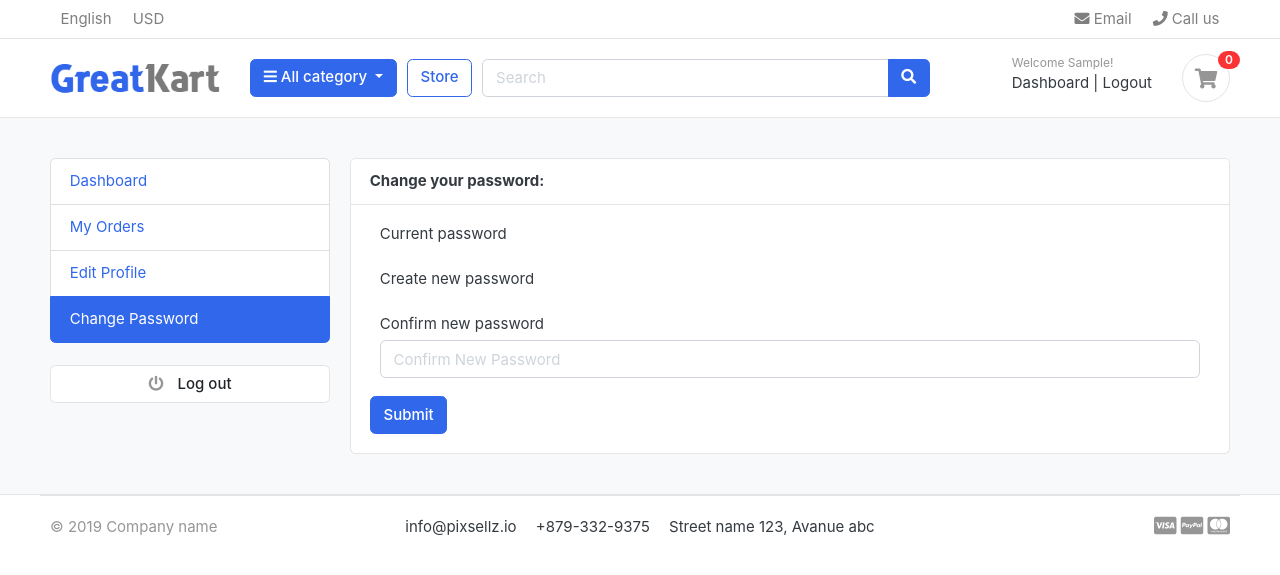
After one commit to IvanBondarenkoIT/GreatCartDjango, a Django app: page /accounts/change_password/ in a window 1280 px wide. The commit adds this page. Shown: the top 575 px of the page. Run offline with Django 5.2, Linux system fonts and the light colour scheme; the visitor is signed in with stand-in values (Sample User, id 1); data that the repository does not hold is empty; some libraries are stand-ins or nearby versions; some web fonts are replaced.

Commit message:
added: Change password

```diff
--- a/accounts/urls.py
+++ b/accounts/urls.py
@@ -16,5 +16,6 @@ urlpatterns = [
 
     path('my_orders/', views.my_orders, name='my_orders'),
     path('edit_profile/', views.edit_profile, name='edit_profile'),
+    path('change_password/', views.change_password, name='change_password'),
 
 ]
--- a/accounts/views.py
+++ b/accounts/views.py
@@ -37,7 +37,7 @@ def register(request):
 
             # Create user Profile
             profile = UserProfile.objects.create(user=user)
-            profile.profile_picture = 'default/default-user.png'
+            profile.profile_picture = "default/default-user.png"
             profile.save()
 
             # USER ACTIVATION
@@ -194,6 +194,7 @@ def reset_password(request):
         return render(request, "accounts/reset_password.html")
 
 
+@login_required(login_url="login")
 def my_orders(request):
     # orders = Order.objects.filter(user=request.user, is_ordered=True).order_by("-created_at")
     orders = {i for i in range(10)}
@@ -203,23 +204,54 @@ def my_orders(request):
     return render(request, "accounts/my_orders.html", context=context)
 
 
+@login_required(login_url="login")
 def edit_profile(request):
-    user_profile = get_object_or_404(UserProfile, user=request.user) # Get UserProfile with user==request.user
+    user_profile = get_object_or_404(
+        UserProfile, user=request.user
+    )  # Get UserProfile with user==request.user
     if request.method == "POST":
         user_form = UserForm(request.POST, instance=request.user)
-        profile_form = UserProfileForm(request.POST, request.FILES, instance=user_profile)
+        profile_form = UserProfileForm(
+            request.POST, request.FILES, instance=user_profile
+        )
         if user_form.is_valid() and profile_form.is_valid():
             user_form.save()
             profile_form.save()
-            messages.success(request, 'Your profile has been updated')
-            return redirect('edit_profile')
+            messages.success(request, "Your profile has been updated")
+            return redirect("edit_profile")
     else:
         user_form = UserForm(instance=request.user)
         profile_form = UserProfileForm(instance=user_profile)
 
     context = {
-        'user_form': user_form,
-        'profile_form': profile_form,
+        "user_form": user_form,
+        "profile_form": profile_form,
     }
 
     return render(request, "accounts/edit_profile.html", context=context)
+
+
+@login_required(login_url="login")
+def change_password(request):
+    if request.method == "POST":
+        current_password = request.POST.get("current_password")
+        new_password = request.POST.get("new_password")
+        confirm_password = request.POST.get("confirm_password")
+
+        user = Account.objects.get(username__exact=request.user.username)
+
+        if new_password == confirm_password:
+            success = user.check_password(current_password)
+            if success:
+                user.set_password(new_password)
+                user.save()
+                messages.success(request, "Password updated succesfully.")
+                return redirect("change_password")
+            else:
+                messages.error(request, "Please enter correct password")
+                return redirect("change_password")
+        else:
+            messages.error(request, "Passwords do not match")
+            return redirect("change_password")
+
+    return render(request, "accounts/change_password.html", context={})
--- /dev/null
+++ b/templates/accounts/change_password.html
@@ -0,0 +1,61 @@
+{% extends 'base.html' %}
+
+{% load static %}
+
+{% block content %}
+
+<!-- ========================= SECTION CONTENT ========================= -->
+<section class="section-conten padding-y bg">
+
+
+{% include 'includes/alerts.html' %}
+
+<div class="container">
+	<div class="row">
+    {% include 'includes/dashboard_sidebar.html' %}
+	<main class="col-md-9">
+		<article class="card">
+		<header class="card-header">
+			<strong class="d-inline-block mr-3">Change your password:</strong>
+
+		</header>
+		<div class="card-body">
+			<div class="row">
+                <div class="col-md-12">
+                    <form action="" method="POST">
+                        {% csrf_token %}
+
+
+                        <div class="form-group col-md-12">
+                            <label>Current password</label>
+
+                        </div>
+
+                        <div class="form-group col-md-12">
+                            <label>Create new password</label>
+
+                        </div>
+
+                        <div class="form-group col-md-12">
+                            <label>Confirm new password</label>
+                            <input type="password" name="confirm_password" placeholder="Confirm New Password" class="form-control" required>
+                        </div>
+
+                        <input type="submit" value="Submit" class="btn btn-primary">
+                    </form>
+                </div>
+
+			</div> <!-- row.// -->
+		</div> <!-- card-body .// -->
+
+		</article> <!-- order-group.// -->
+	</main>
+</div> <!-- row.// -->
+</div>
+
+
+</section>
+<!-- ========================= SECTION CONTENT END// ========================= -->
+
+
+{% endblock %}
--- a/templates/includes/dashboard_sidebar.html
+++ b/templates/includes/dashboard_sidebar.html
@@ -5,9 +5,10 @@
 			<a class="list-group-item {% if '/accounts/my_orders/' == request.path %}active{% endif %}" href="{% url 'my_orders' %}"> My Orders </a>
             <a class="list-group-item {% if '/accounts/edit_profile/' == request.path %}active{% endif %}" href="{% url 'edit_profile' %}"> Edit Profile </a>
 
-			<a class="list-group-item" href="#"> Settings </a>
-			<a class="list-group-item" href="#"></a>
-			<a class="list-group-item" href="#"></a>
+            <a class="list-group-item {% if '/accounts/change_password/' == request.path %}active{% endif %}" href="{% url 'change_password' %}"> Change Password </a>
+
+{#			<a class="list-group-item" href="#"></a>#}
+{#			<a class="list-group-item" href="#"></a>#}
 		</ul>
 		<br>
 		<a class="btn btn-light btn-block" href="{% url 'logout' %}"> <i class="fa fa-power-off"></i> <span class="text">Log out</span> </a>
```
